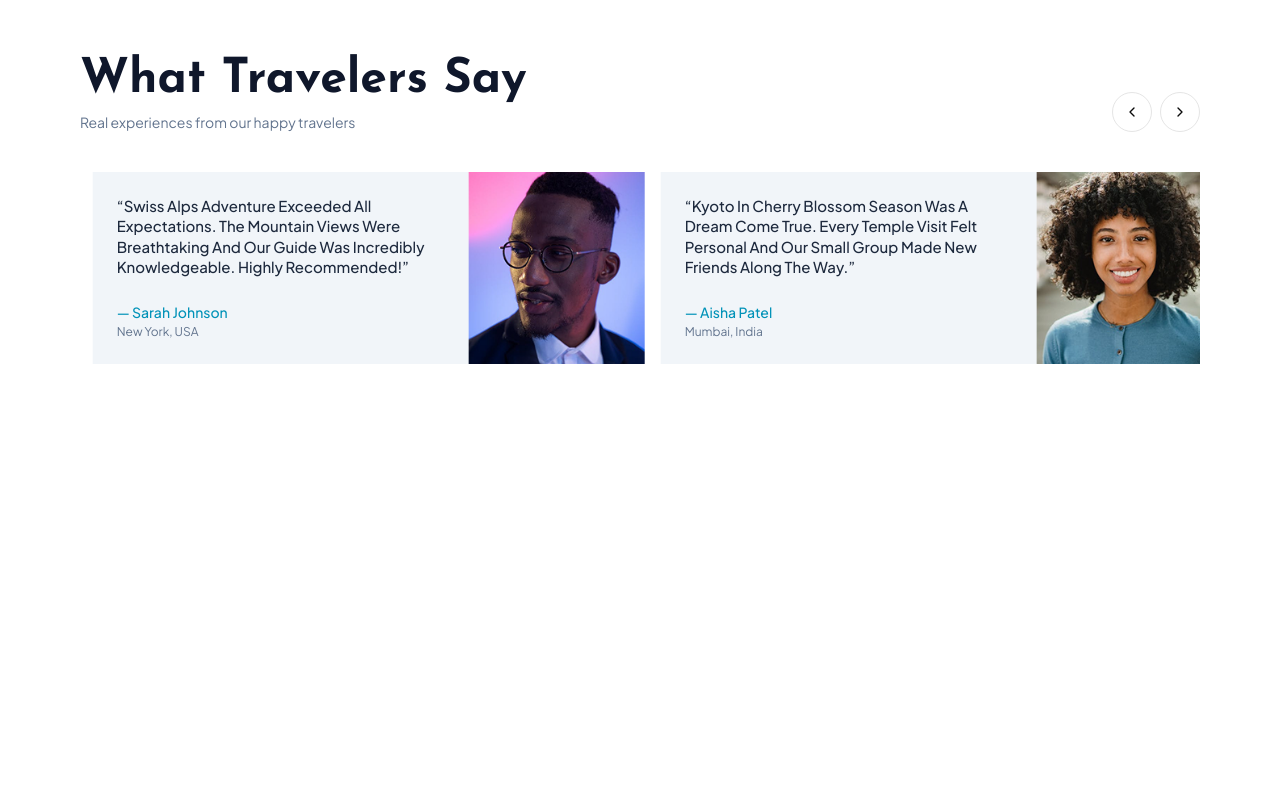
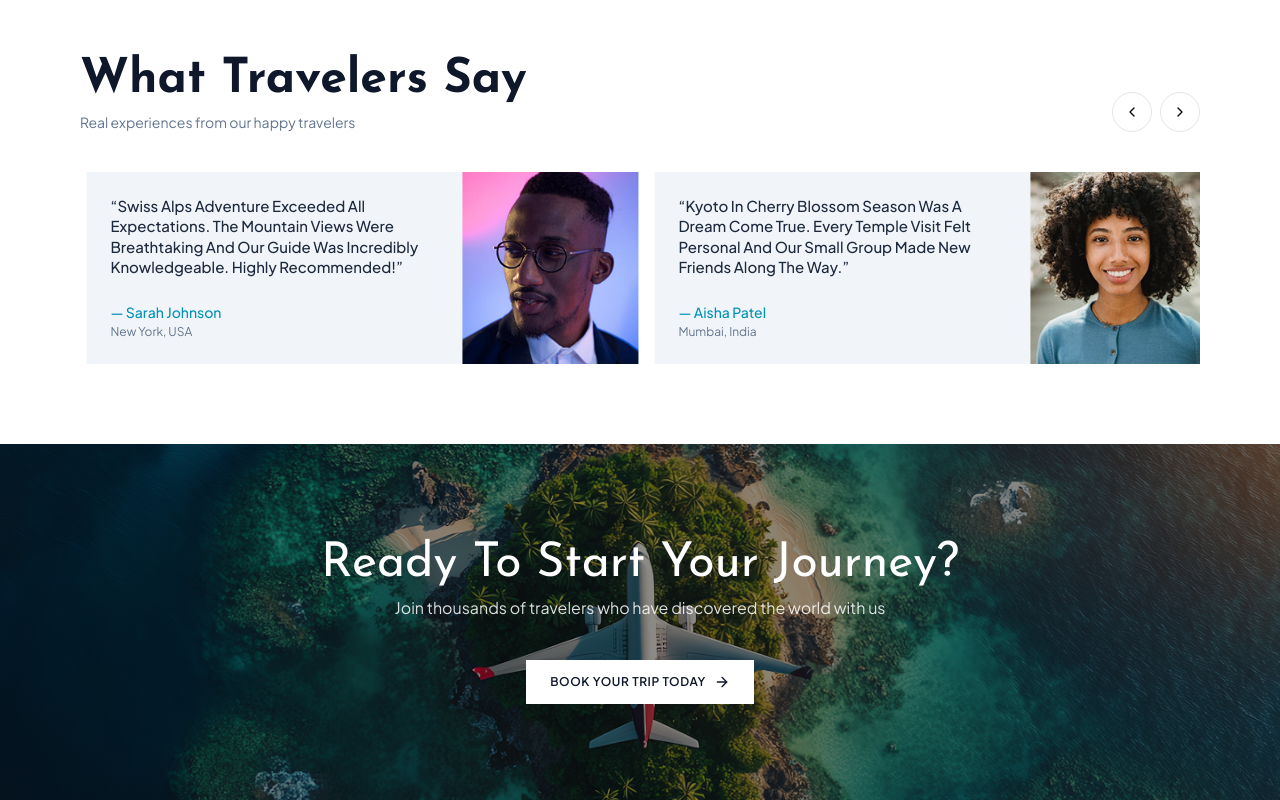
Before and after one commit to mrrakib5007/wanderlast-client, a Next.js app: page / in a window 1280 px wide. Shown: the part 1370-2170 px from the top of the page. Before the commit the page ends 1814 px from the top, so only its background shows below. Built offline with nearby package versions, Linux system fonts and the light colour scheme.

Commit message:
CTA Section added

```diff
--- a/src/app/page.tsx
+++ b/src/app/page.tsx
@@ -1,6 +1,7 @@
 import { Banner } from "@/components/banner";
 import { WhyChooseUs } from "@/components/why-choose-us";
 import { Testimonials } from "@/components/testimonials";
+import { CTA } from "@/components/cta";
 
 export default function Home() {
   return (
@@ -8,6 +9,7 @@ export default function Home() {
       <Banner />
       <WhyChooseUs />
       <Testimonials />
+      <CTA />
     </main>
   );
 }
--- a/src/components/banner.tsx
+++ b/src/components/banner.tsx
@@ -79,7 +79,7 @@ export function Banner() {
         ))}
         <button
           type="button"
-          className="col-span-2 bg-cyan-500 px-4 py-3.5 text-sm font-medium text-white transition-colors hover:bg-cyan-600 lg:col-span-1 lg:py-4"
+          className="col-span-2 cursor-pointer bg-cyan-500 px-4 py-3.5 text-sm font-medium text-white transition-colors hover:bg-cyan-600 lg:col-span-1 lg:py-4"
         >
           Search
         </button>
--- /dev/null
+++ b/src/components/cta.tsx
@@ -0,0 +1,37 @@
+import { ArrowRight } from "lucide-react";
+
+/* CTA config — edit everything here */
+const cta = {
+  title: "Ready To Start Your Journey?",
+  subtitle: "Join thousands of travelers who have discovered the world with us",
+  button: { label: "Book Your Trip Today", href: "/bookings" },
+  image: "/CTA.png", // in /public
+};
+
+export function CTA() {
+  return (
+    <section
+      className="relative flex flex-col items-center justify-center px-4 py-16 text-center sm:py-24"
+      style={{
+        backgroundImage: `linear-gradient(rgba(0,0,0,0.45), rgba(0,0,0,0.45)), url('${cta.image}')`,
+        backgroundSize: "cover",
+        backgroundPosition: "center",
+      }}
+    >
+      <h2 className="font-josefin whitespace-normal text-4xl text-white sm:whitespace-nowrap lg:text-5xl">
+        {cta.title}
+      </h2>
+      <p className="mt-2 max-w-xl text-sm text-white/85 sm:text-base">
+        {cta.subtitle}
+      </p>
+
+      <a
+        href={cta.button.href}
+        className="mt-10 inline-flex h-11 items-center justify-center gap-2 rounded-none bg-white px-6 text-xs font-semibold uppercase tracking-wider text-slate-900 transition-colors hover:bg-slate-100"
+      >
+        {cta.button.label}
+        <ArrowRight className="size-4" />
+      </a>
+    </section>
+  );
+}
```
